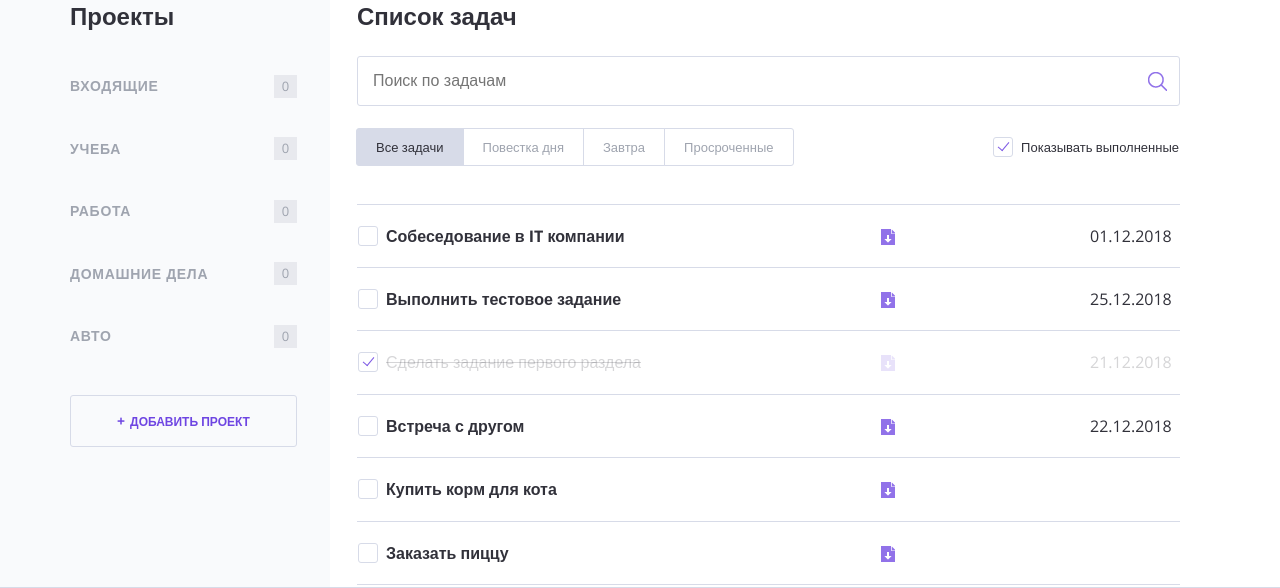
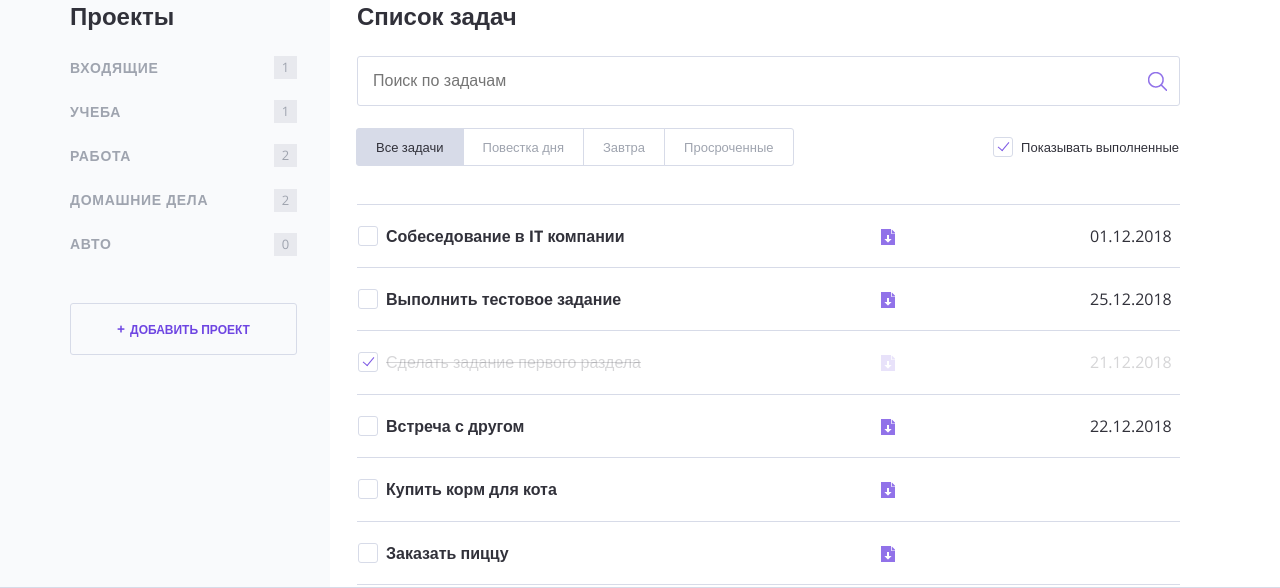
Before and after one commit to Fox-x-x/221003-doingsdone, a PHP site: page / in a window 1280 px wide. Shown: the part 93-681 px from the top of the page. Run offline with PHP 8.4, Linux system fonts and the light colour scheme.

Commit message:
module2-task1 (4)

```diff
--- a/index.php
+++ b/index.php
@@ -4,37 +4,37 @@
 $projects = ["Входящие", "Учеба", "Работа", "Домашние дела", "Авто"];
 
 $tasks = [
-  0 => [
+   [
     "task" => "Собеседование в IT компании",
     "date" => "01.12.2018",
     "project" => $projects[2],
     "done" => false
   ],
-  1 => [
+  [
     "task" => "Выполнить тестовое задание",
     "date" => "25.12.2018",
     "project" => $projects[2],
     "done" => false
   ],
-  2 => [
+  [
     "task" => "Сделать задание первого раздела",
     "date" => "21.12.2018",
     "project" => $projects[1],
     "done" => true
   ],
-  3 => [
+  [
     "task" => "Встреча с другом",
     "date" => "22.12.2018",
     "project" => $projects[0],
     "done" => false
   ],
-  4 => [
+  [
     "task" => "Купить корм для кота",
     "date" => "",
     "project" => $projects[3],
     "done" => false
   ],
-  5 => [
+  [
     "task" => "Заказать пиццу",
     "date" => "",
     "project" => $projects[3],
@@ -42,6 +42,16 @@
   ]
 ];
 
+function countTasks($tasksArray, $projectName) {
+  $tasksCounter = 0;
+  foreach ($tasksArray as $key => $val) {
+    if ($val["project"] == $projectName) {
+      $tasksCounter++;
+    }
+  }
+
+  return $tasksCounter;
+}
 
 ?>
 <!DOCTYPE html>
@@ -88,10 +98,10 @@
 
                 <nav class="main-navigation">
                     <ul class="main-navigation__list">
-                      <?php foreach ($projects as $key => $val): ?>
+                      <?php foreach ($projects as $category): ?>
                         <li class="main-navigation__list-item">
-                            <a class="main-navigation__list-item-link" href="#"><?php echo $val ?></a>
-                            <span class="main-navigation__list-item-count">0</span>
+                            <a class="main-navigation__list-item-link" href="#"><?php echo $category ?></a>
+                            <span class="main-navigation__list-item-count"><?php echo countTasks($tasks, $category); ?></span>
                         </li>
                       <?php endforeach; ?>
                     </ul>
```
